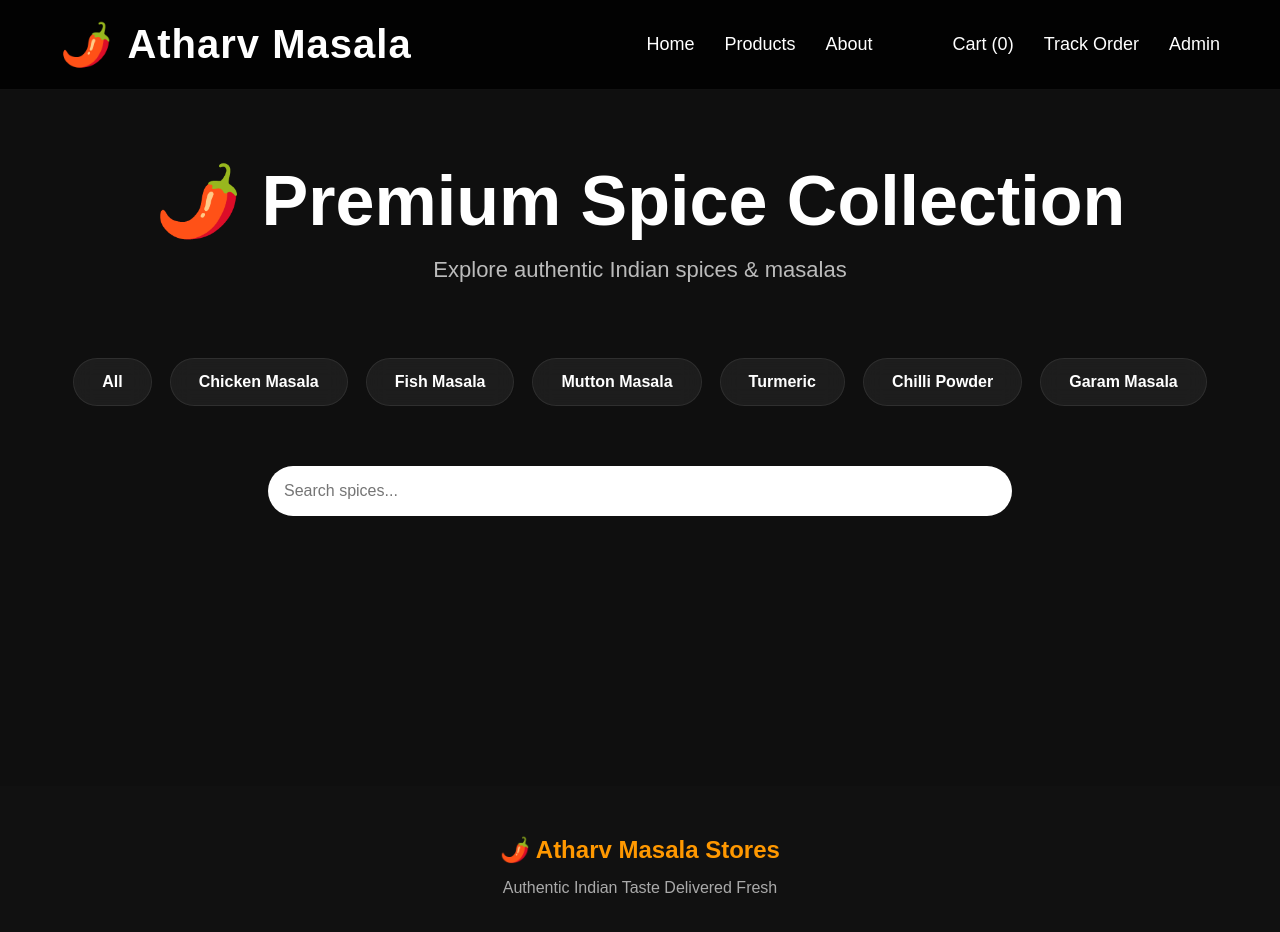
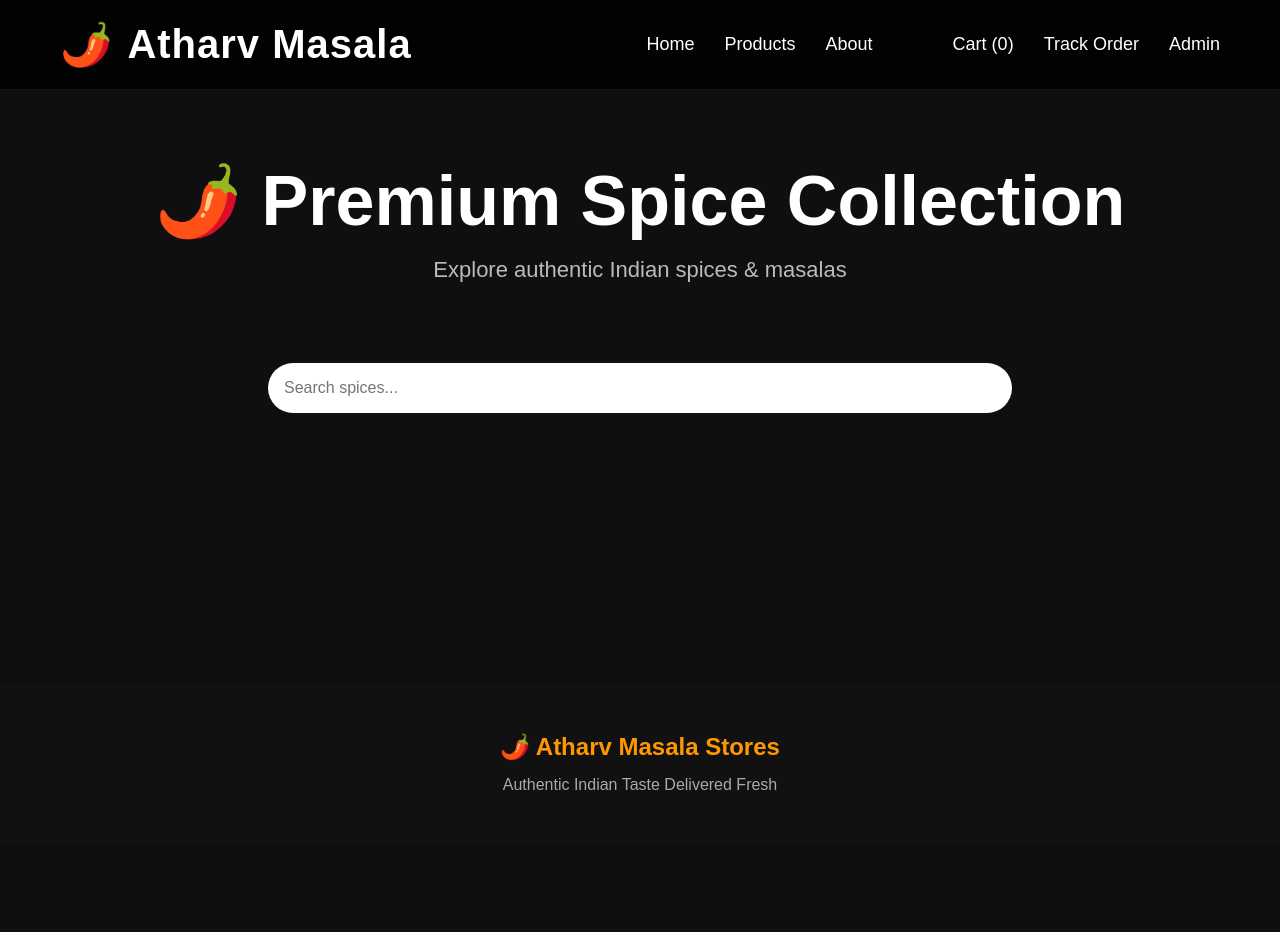
Before and after one commit to Atharv0322/spices-website, a website: page public/products.html in a window 1280 px wide. After the commit the page ends 844 px from the top, so only its background shows below. Drawn offline with Linux system fonts and the light colour scheme; no server answers.

Commit message:
Updated products page

```diff
--- a/public/products.html
+++ b/public/products.html
@@ -128,54 +128,6 @@
 
 </section>
 
-<!-- CATEGORY FILTERS -->
-
-<div class="category-bar">
-
-    <button onclick="filterProducts('all')">
-
-        All
-
-    </button>
-
-    <button onclick="filterProducts('Chicken Masala')">
-
-        Chicken Masala
-
-    </button>
-
-    <button onclick="filterProducts('Fish Masala')">
-
-        Fish Masala
-
-    </button>
-
-    <button onclick="filterProducts('Mutton Masala')">
-
-        Mutton Masala
-
-    </button>
-
-    <button onclick="filterProducts('Turmeric')">
-
-        Turmeric
-
-    </button>
-
-    <button onclick="filterProducts('Chilli Powder')">
-
-        Chilli Powder
-
-    </button>
-
-    <button onclick="filterProducts('Garam Masala')">
-
-        Garam Masala
-
-    </button>
-
-</div>
-
 <!-- SEARCH -->
 
 <div class="search-box">
```
Lines whose indentation alone changed are shown as unchanged.
